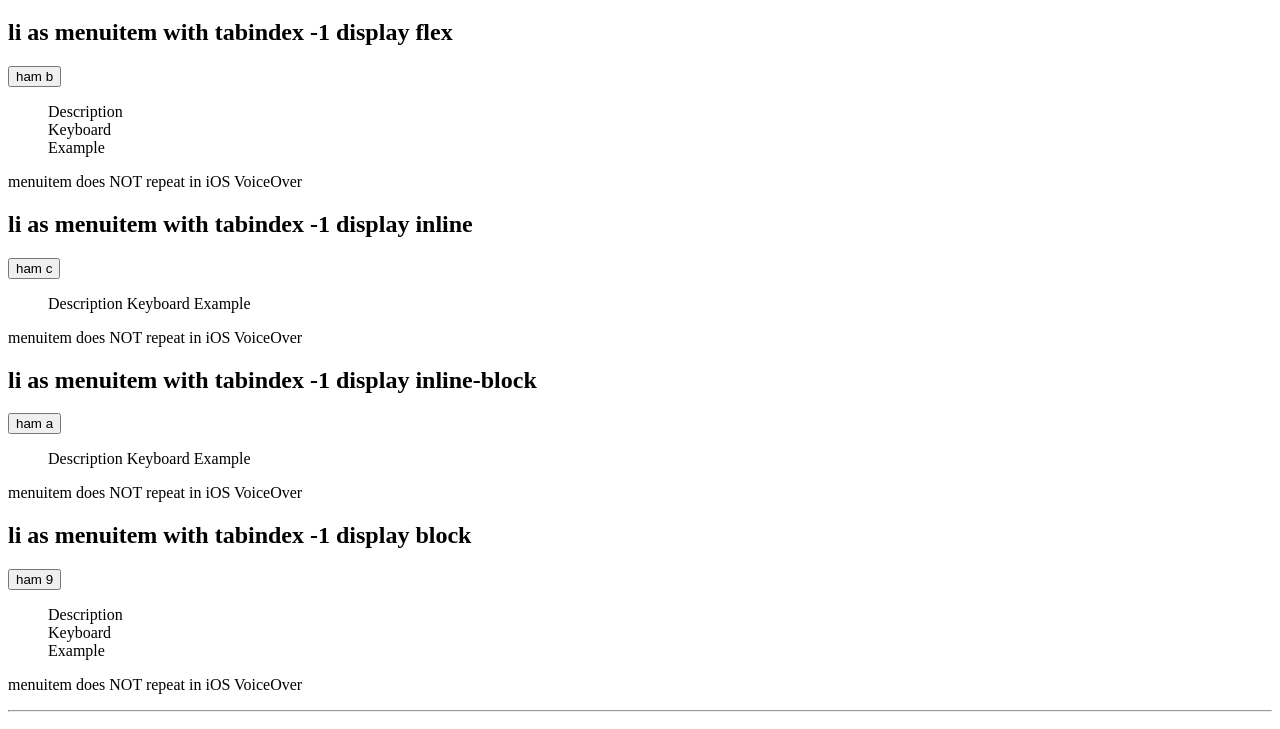
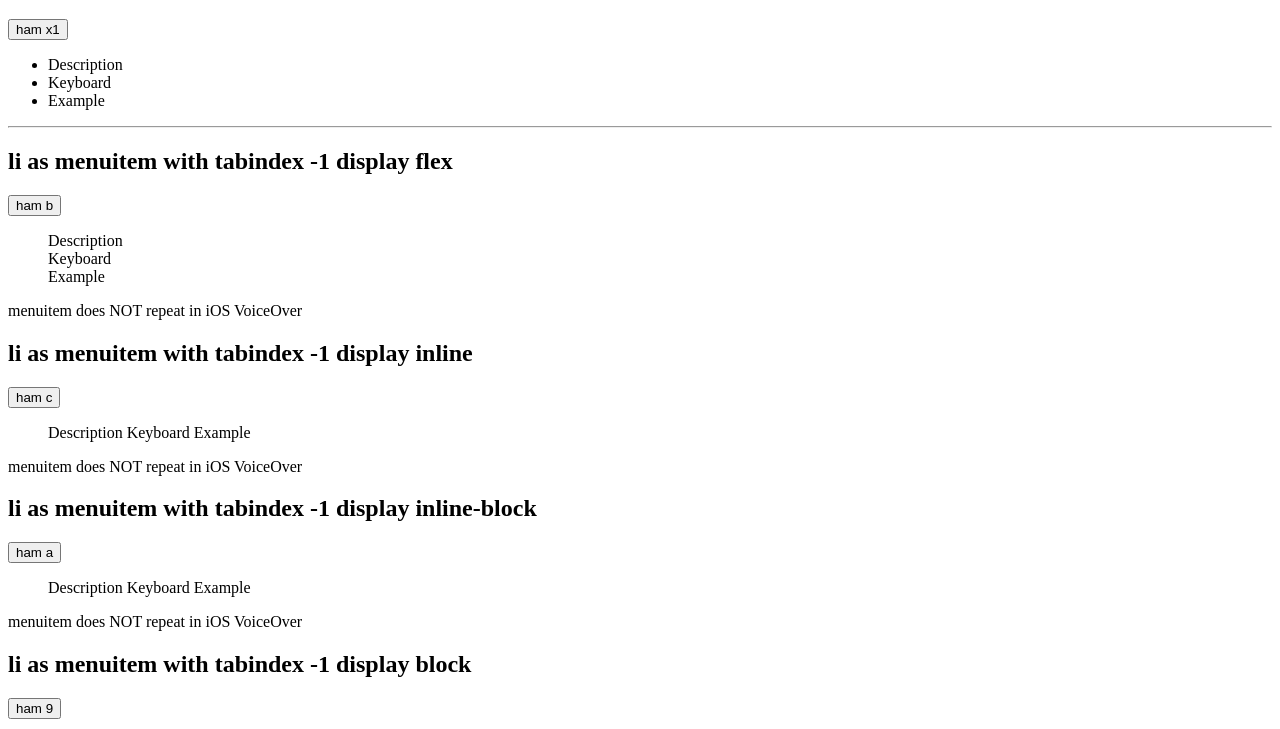
Before and after one commit to ericbyeh/ericbyeh.github.io, a plain HTML site: page aria-menu.html in a window 1280 px wide. Shown: the part 61-790 px from the top of the page. Drawn offline with Linux system fonts and the light colour scheme.

Commit message:
update aria menu demo

```diff
--- a/aria-menu.html
+++ b/aria-menu.html
@@ -20,6 +20,21 @@
 
     <main>
       <h1>Aria Menu Demo</h1>
+
+      <div>
+        <button aria-haspopup="true" aria-controls="menux1">
+          ham x1
+        </button>
+        <ul id="menux1" role="menu">
+          <li role="menuitem" tabindex="-1" style="display:list-item">Description</li>
+          <li role="menuitem" tabindex="-1" style="display:list-item">Keyboard</li>
+          <li role="menuitem" tabindex="-1" style="display:list-item">Example</li>
+        </ul>
+      </div>
+
+
+
+      <hr>
 
       <h2>li as menuitem with tabindex -1 display flex</h2>
       <div>
```
